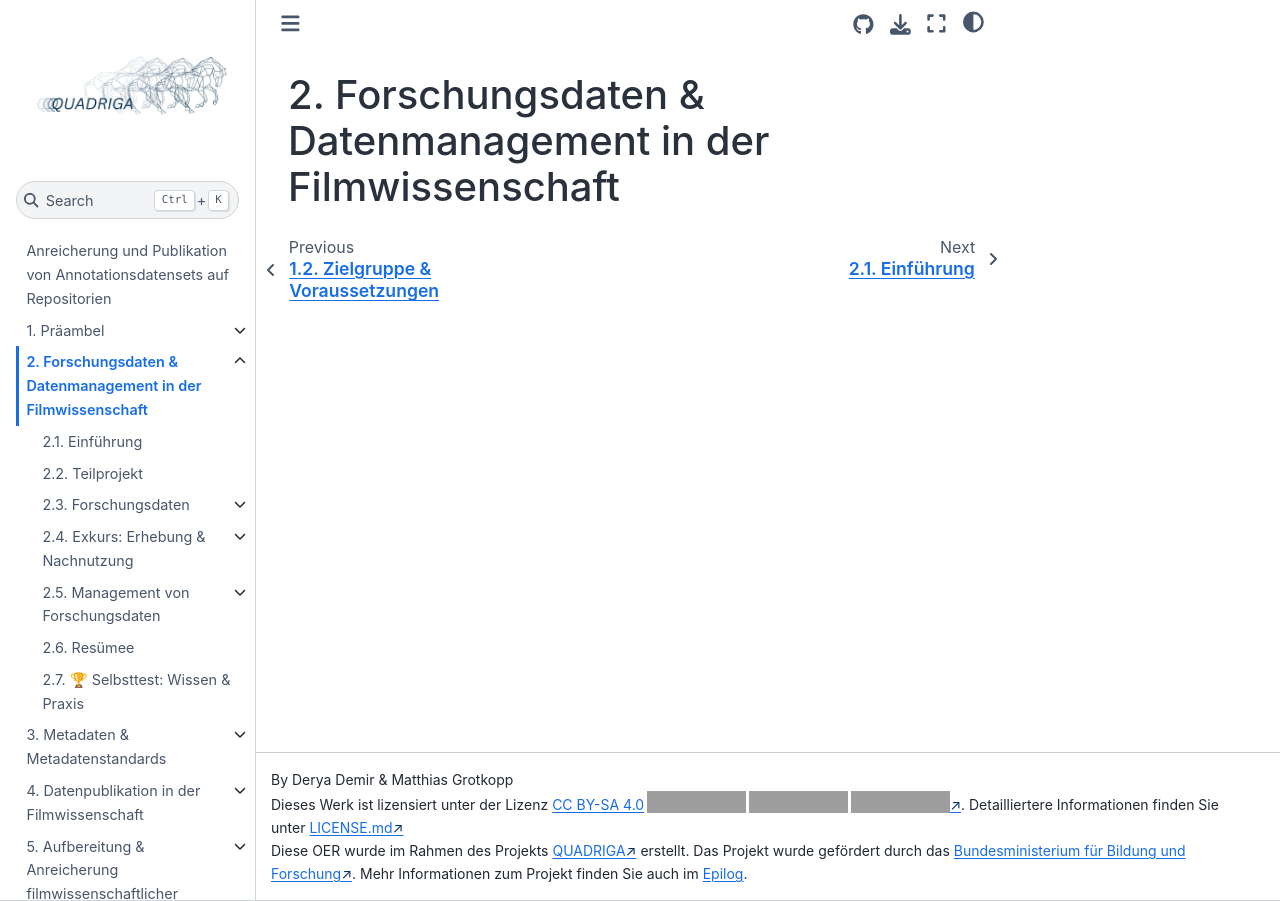
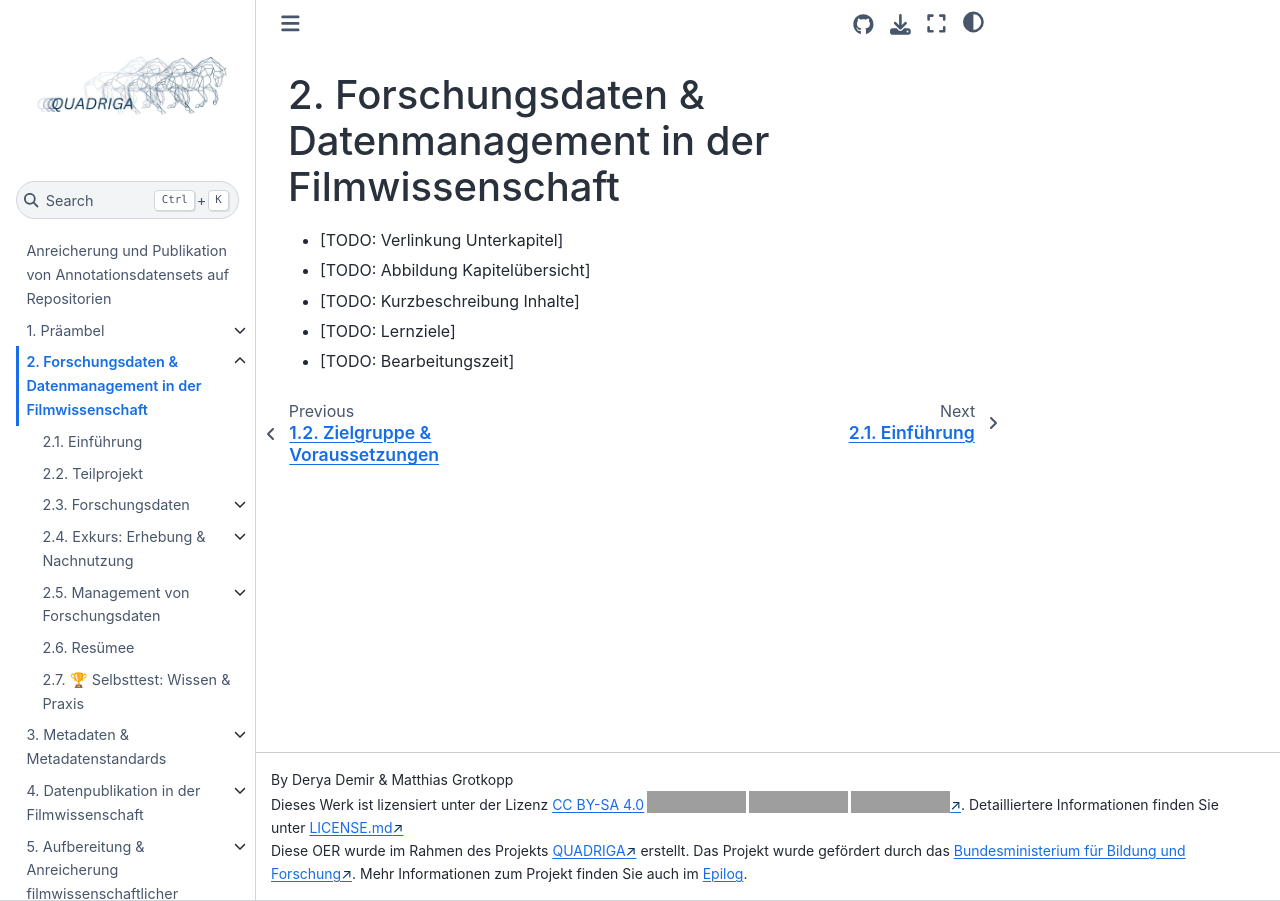
Before and after one commit to lam1aa/Bewegtes-Bild-Fallstudie-3, a Jupyter Book: the page built from 02_forschungsdaten_fdm/toc_02.md, in a window 1280 px wide. Built offline with Jupyter Book 1.0.4 settings and Sphinx 7.4.7 and the Sphinx Book theme 1.1.4, drawn with Linux system fonts in a browser that asks for light colours; grey boxes are pictures that could not be loaded.

Commit message:
add: todo placeholder

```diff
--- a/02_forschungsdaten_fdm/toc_02.md
+++ b/02_forschungsdaten_fdm/toc_02.md
@@ -1 +1,7 @@
 # Forschungsdaten & Datenmanagement in der Filmwissenschaft
+
+* [TODO: Verlinkung Unterkapitel]
+* [TODO: Abbildung Kapitelübersicht]
+* [TODO: Kurzbeschreibung Inhalte]
+* [TODO: Lernziele]
+* [TODO: Bearbeitungszeit]
```
Also changed, not shown: 02_forschungsdaten_fdm/teilprojektbeschreibung.md (+1 -1 lines), 03_metadaten/toc_03.md (+6 -0 lines), 04_einführung_publikation/toc_04.md (+6 -0 lines), präambel/lernziele.md (+3 -0 lines), präambel/toc.md (+2 -0 lines).
